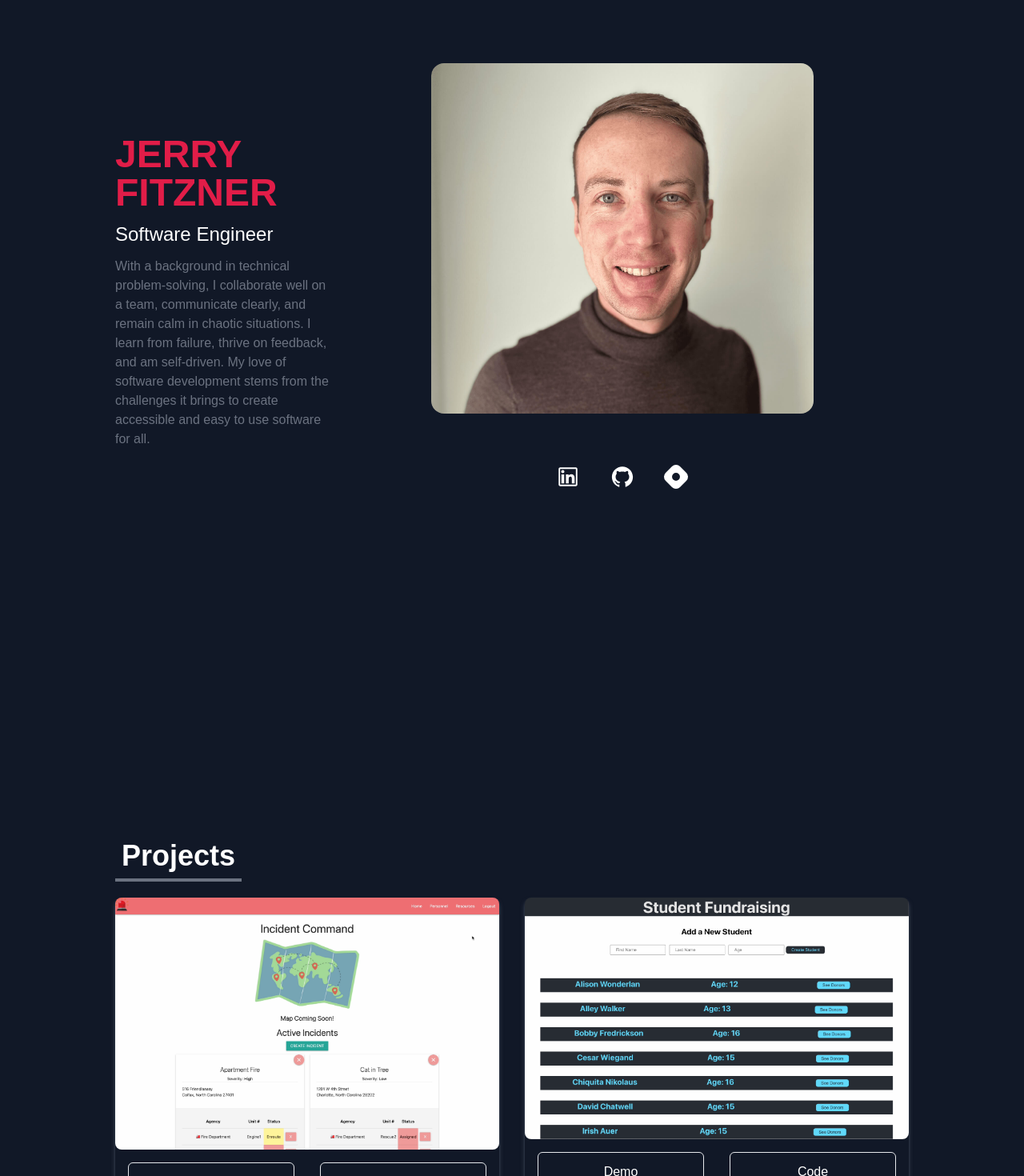
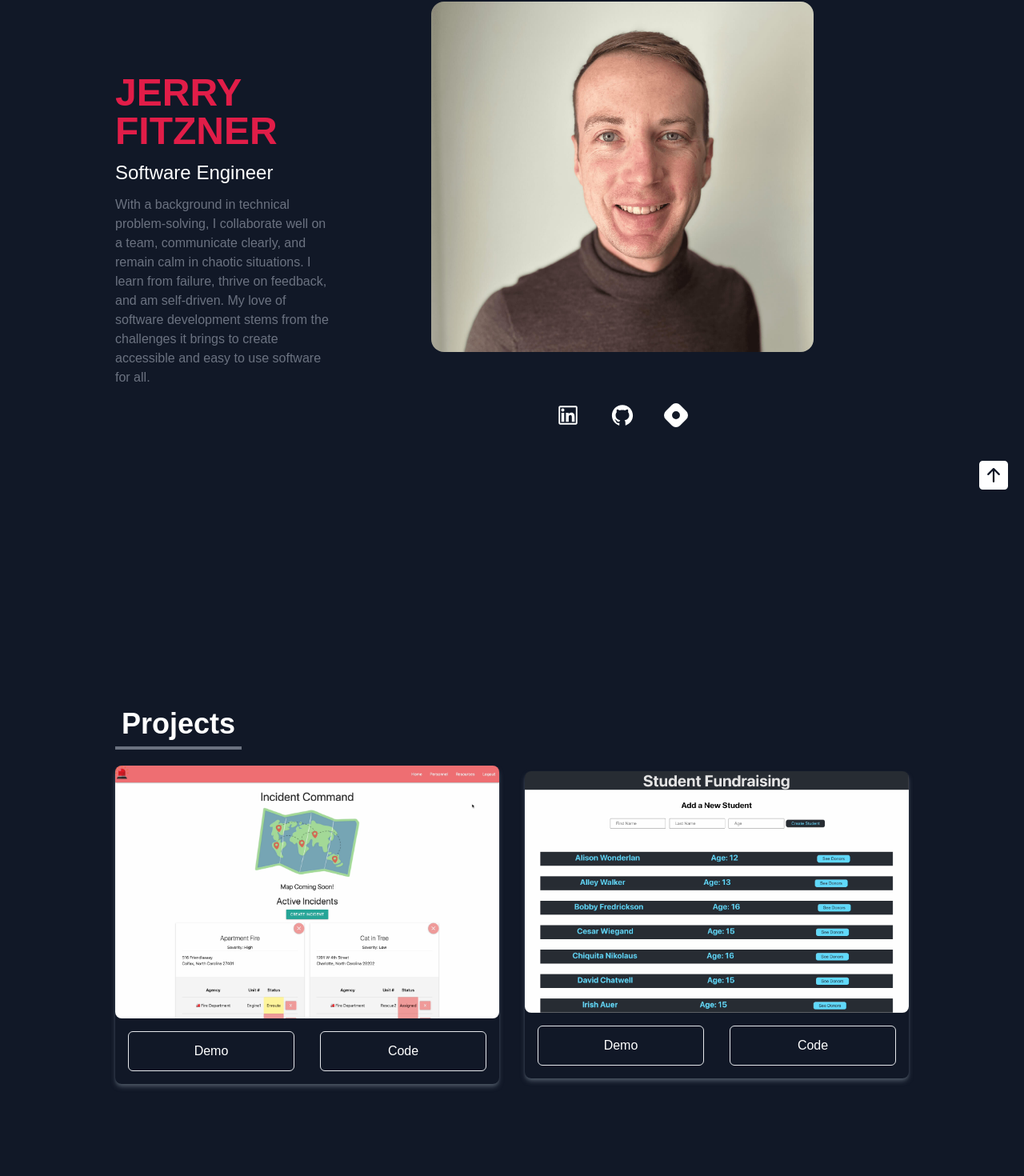
Before and after one commit to jerryfitzner/portfolio-2, a React (Create React App) app: page / in a window 1280 px wide. Shown: the part 168-1638 px from the top of the page at 80% size. Built offline with nearby package versions, Linux system fonts and the light colour scheme.

Commit message:
updated styling

```diff
--- a/src/App.js
+++ b/src/App.js
@@ -4,6 +4,8 @@ import Profile from "./components/Profile";
 import Projects from "./components/Projects";
 import Experience from "./components/Experience";
 import Contact from "./components/Contact";
+import { BsFillArrowUpSquareFill } from 'react-icons/bs';
+import { Link } from 'react-scroll';
 
 
 function App() {
@@ -13,6 +15,11 @@ function App() {
     <div className={darkMode && "dark"}>
       <Header darkMode={darkMode} setDarkMode={setDarkMode} />
       <main className="bg-white text-gray-900 dark:bg-gray-900 dark:text-white">
+        <div>
+          <Link to='header' smooth duration={500} className="fixed bottom-5 right-5 text-4xl cursor-pointer duration-300 hover:text-rose-600 hover:scale-105">
+            {<BsFillArrowUpSquareFill />}
+          </Link>
+        </div>
         <Profile />
         <Projects />
         <Experience />
--- a/src/components/Contact.jsx
+++ b/src/components/Contact.jsx
@@ -2,13 +2,13 @@ import React from 'react';
 
 const Contact = () => {
   return (
-    <div name='contact' className='w-full py-[14%] '>
+    <div name='contact' className='w-full py-[20%] '>
       <div className='flex flex-col p-4 justify-center max-w-screen-lg mx-auto h-full'>
         <div className='pb-8'>
           <p className='text-4xl font-bold inline border-b-4 p-2 border-gray-500'>Contact</p>
           <p className='py-6'>Please connect with me on LinkedIn!</p>
         </div>
-        <div className='flex justify-center items-center'>
+        <div className='flex justify-center items-center '>
           <form action="https://getform.io/f/6470ac1d-7bed-4d03-a10e-a5ca422e7487" method='POST' className='flex flex-col w-full md:w-1/2'>
             <input
               type="text"
--- a/src/components/Experience.jsx
+++ b/src/components/Experience.jsx
@@ -65,8 +65,8 @@ const Experience = () => {
   ];
 
   return (
-    <div name='experience' className='w-full py-[14%]'>
-      <div className='max-w-screen-lg p-4 mx-auto flex flex-col justify-center w-full'>
+    <div name='experience' className='w-full items-center'>
+      <div className='max-w-screen-lg p-4 mx-auto flex flex-col justify-center w-full h-screen'>
         <div className='pb-8'>
           <p className='text-4xl font-bold inline p-2 border-b-4 border-gray-500'>Experience</p>
         </div>
--- a/src/components/Header.jsx
+++ b/src/components/Header.jsx
@@ -28,7 +28,7 @@ const Header = ({darkMode, setDarkMode}) => {
   ];
 
   return (
-    <header className='bg-white dark:bg-gray-900 text-gray-900 dark:text-white'>
+    <header name='header' className=' bg-white dark:bg-gray-900 text-gray-900 dark:text-white'>
       <nav className='flex justify-between items-center p-5'>
         <h1 className='text-lg'>Jerry Fitzner</h1>
         <ul className='hidden md:flex'>
--- a/src/components/Profile.jsx
+++ b/src/components/Profile.jsx
@@ -23,21 +23,23 @@ const Profile = () => {
   }];
 
   return (
-    <section name='home' className='max-w-screen-lg mx-auto flex flex-col items-center justify-center p-4 md:flex-row py-[14%]'>
+    <section name='home' className='h-screen w-full'>
+      <div className='max-w-screen-lg mx-auto flex flex-col items-center justify-center h-full px-4 md:flex-row'>
 
-      <div className='flex flex-col justify-center content-center h-full'>
+      <div className='flex flex-col justify-center md:h-full'>
         <h2 className='text-5xl text-rose-600 uppercase font-bold'>Jerry Fitzner</h2>
         <h3 className='py-3 text-2xl'>Software Engineer</h3>
         <p className='max-w-xl font-light text-gray-500 pb-6'>With a background in technical problem-solving, I collaborate well on a team, communicate clearly, and remain calm in chaotic situations. I learn from failure, thrive on feedback, and am self-driven. My love of software development stems from the challenges it brings to create accessible and easy to use software for all.</p>
       </div>
 
-      <div className='flex flex-col justify-center items-center h-full'>
+      <div className='flex flex-col justify-center md:h-full'>
+        {/* <div className='justify-center'> */}
         <img
           src={ProfilePic}
           alt="Profile"
           className='rounded-2xl mx-auto w-5/6 md:w-2/3'
         />
-        <div className='flex justify-evenly py-8 lg:py-16 text-3xl w-full md:w-1/3'>
+        <div className='flex justify-evenly mx-auto py-8 lg:py-16 text-3xl w-full md:w-1/3'>
           {links.map(({id, title, icon, url}) => (
             <a href={url}
             key={id}
@@ -46,8 +48,10 @@ const Profile = () => {
             className='cursor-pointer duration-300 hover:text-rose-600'>{icon}</a>
           ))}
         </div>
+        {/* </div> */}
       </div>
 
+      </div>
     </section>
   )
 }
--- a/src/components/Projects.jsx
+++ b/src/components/Projects.jsx
@@ -42,12 +42,12 @@ const Projects = () => {
   }
 
   return (
-    <div name='projects' className='w-full justify-center p-5 py-[14%]'>
-      <div className='max-w-screen-lg p-4 mx-auto flex flex-col justify-center w-full'>
+    <div name='projects' className='w-full justify-center p-5 items-center '>
+      <div className='max-w-screen-lg p-4 mx-auto flex flex-col justify-center w-full h-screen'>
         <div className='pb-8'>
           <p className='text-4xl font-bold inline border-b-4 p-2 border-gray-500'>Projects</p>
         </div>
-        <div className='grid sm:grid-cols-2 md:grid-cols-2 gap-8 px-12 sm:px-0'>
+        <div className='grid sm:grid-cols-2 md:grid-cols-2 gap-8 px-12 sm:px-0 items-center justify-center'>
         {projects.map(({id, name, alt, imgsrc, code, demo}) => (
           <div key={id} className='shadow-md shadow-gray-600 rounded-lg'>
             <img src={imgsrc} alt={alt} className='rounded-lg duration-200 hover:scale-105  '/>
```
